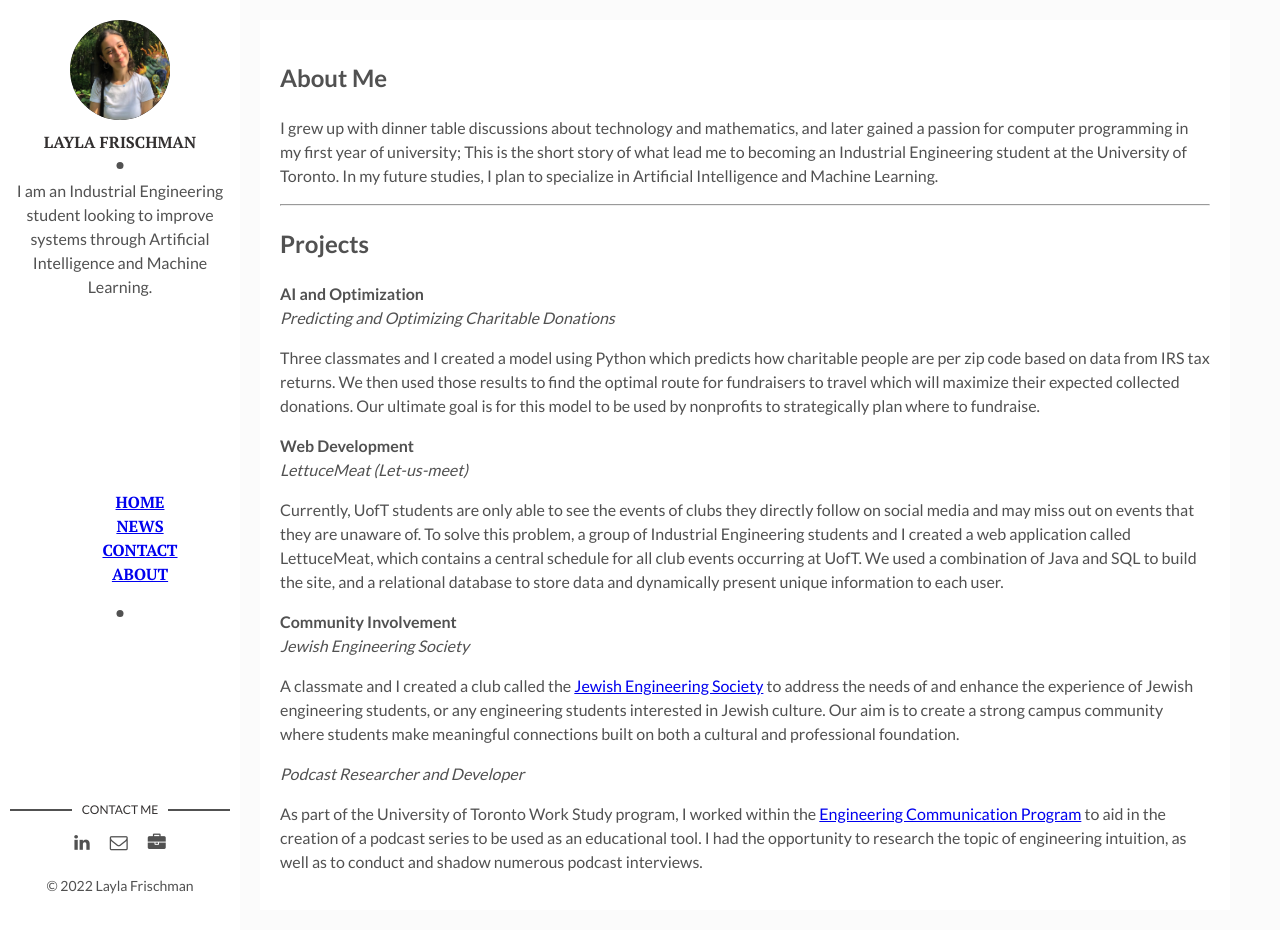
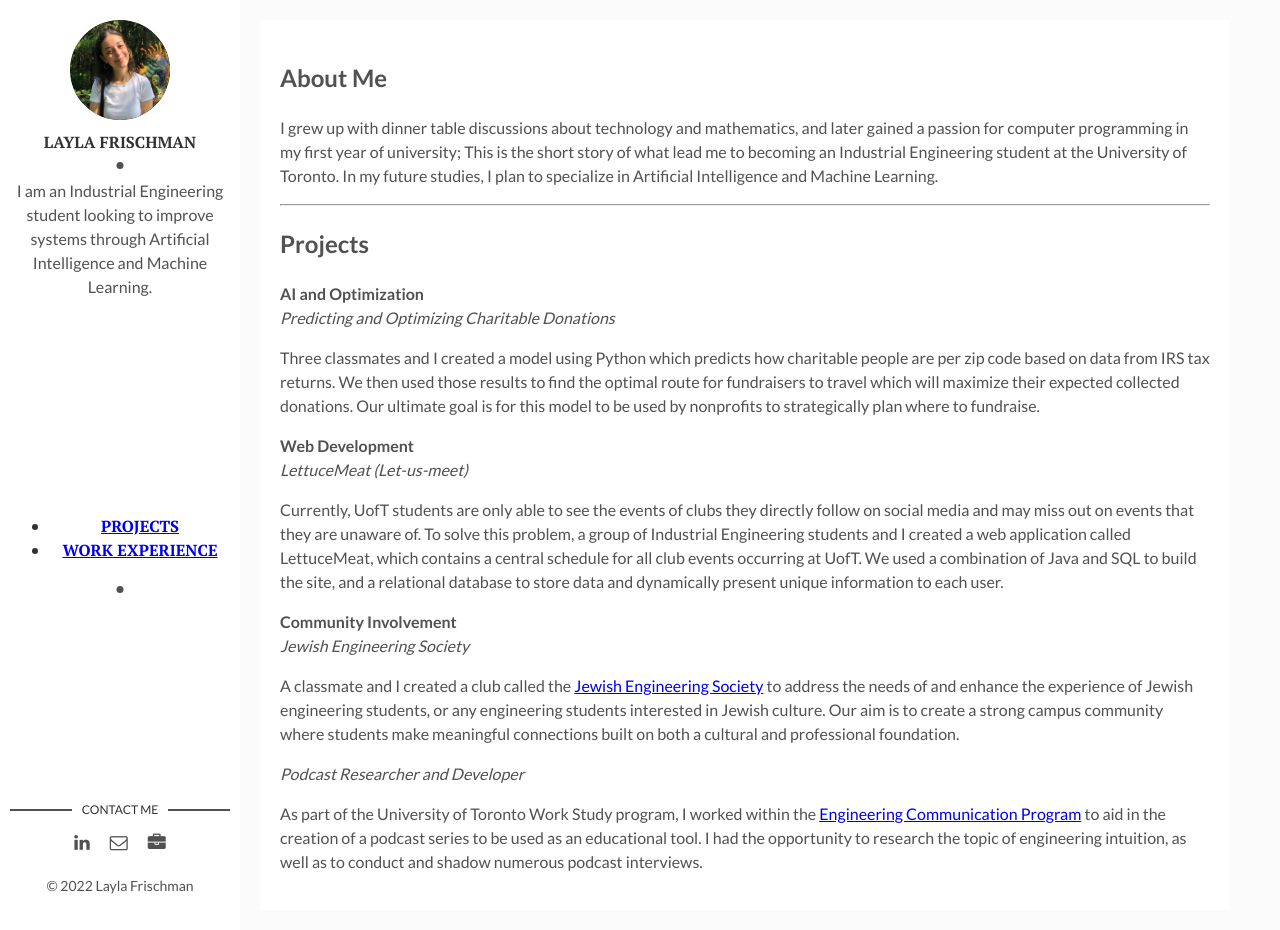
Before and after one commit to laylafrischman/laylafrischman.github.io, a Jekyll site: the page built from index.md, in a window 1280 px wide and 930 px high. Built offline with Jekyll 4.4.1, drawn with Linux system fonts in a browser that asks for light colours.

Commit message:
Update sidebar.html

```diff
--- a/_includes/sidebar.html
+++ b/_includes/sidebar.html
@@ -13,11 +13,9 @@
 
   <div class="about">
     <div class="author-name">
-    <ul style="list-style-type: none; text-align: center;">
-  <li><a href="default.asp">Home</a></li>
-  <li><a href="news.asp">News</a></li>
-  <li><a href="contact.asp">Contact</a></li>
-  <li><a href="about.asp">About</a></li>
+    <ul>
+  <li><a href="default.asp">Projects</a></li>
+  <li><a href="news.asp">Work Experience</a></li>
   </ul>
     </div>
   </div>
```
